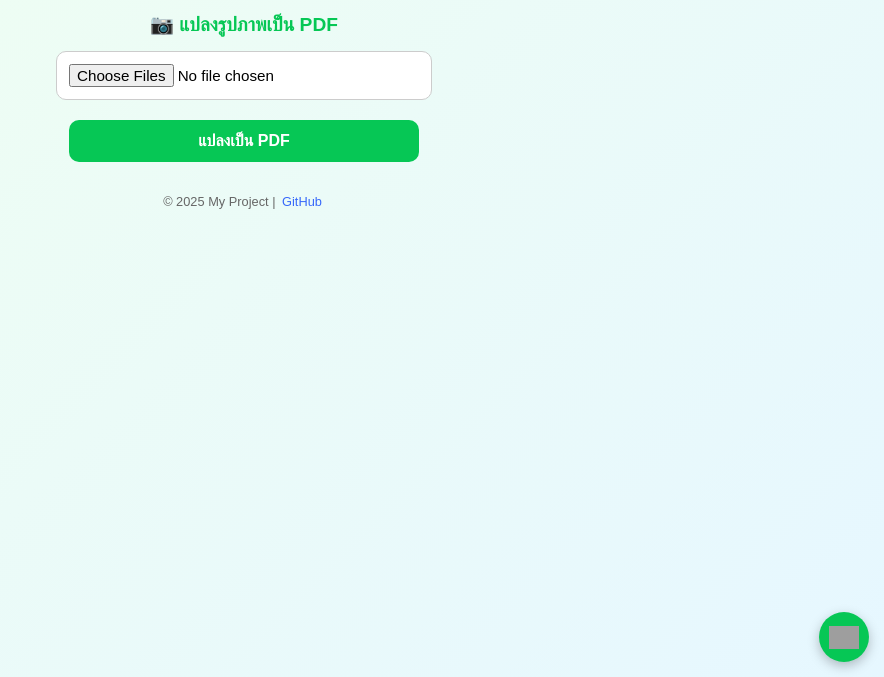
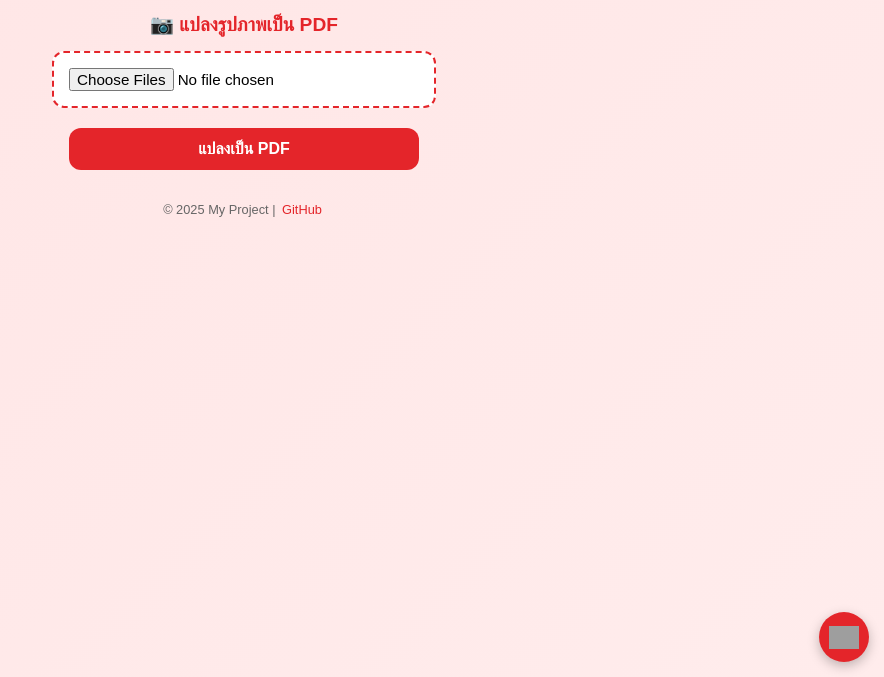
Before and after one commit to sekartwork-creator/otkpdf, a plain HTML site: page index.html in a window 1280 px wide. Shown: the part 123-800 px from the top of the page, without its empty margins (396-1280 px from the left). Drawn offline with nearby package versions, Linux system fonts and the light colour scheme; grey boxes are pictures that could not be loaded.

Commit message:
Update index.html

```diff
--- a/index.html
+++ b/index.html
@@ -10,7 +10,7 @@
     margin: 0;
     padding: 15px;
     font-family: 'Kanit', sans-serif;
-    background: linear-gradient(135deg, #f0fff0, #e6f7ff);
+    background: linear-gradient(135deg, #ffe5e5, #ffecec);
     display: flex;
     flex-direction: column;
     align-items: center;
@@ -21,29 +21,31 @@
 
   .logo-container { text-align: center; margin-bottom: 15px; }
   .logo-container img { width: 80px; height: auto; margin-bottom: 5px; }
-  .logo-container h3 { color:#06C755; font-weight:700; margin:0; font-size:1.3rem; }
-  h1 { color:#06C755; font-weight:700; margin-bottom:15px; text-align:center; font-size:1.2rem; }
+  .logo-container h3 { color:#e4252a; font-weight:700; margin:0; font-size:1.3rem; }
+  h1 { color:#e4252a; font-weight:700; margin-bottom:15px; text-align:center; font-size:1.2rem; }
 
   input[type=file] {
-    width: 100%; max-width:350px; padding:12px; margin-bottom:12px;
-    border:1.5px solid #ccc; border-radius:10px; font-size:0.95rem; background:#fff;
+    width: 100%; max-width:350px; padding:15px; margin-bottom:12px;
+    border:2px dashed #e4252a; border-radius:12px;
+    font-size:0.95rem; background:#fff; text-align:center;
     outline:none; cursor:pointer; transition:.3s;
   }
-  input[type=file]:focus { border-color:#06C755; box-shadow:0 0 6px rgba(6,199,85,.3); }
+  input[type=file]:hover { background:#ffe5e5; }
+  input[type=file]:focus { border-color:#b31920; box-shadow:0 0 6px rgba(228,37,42,0.3); }
 
   .btn {
-    width:100%; max-width:350px; padding:12px; border:none; border-radius:10px;
-    background-color:#06C755; color:#fff; font-size:1rem; font-weight:700;
+    width:100%; max-width:350px; padding:12px; border:none; border-radius:12px;
+    background-color:#e4252a; color:#fff; font-size:1rem; font-weight:700;
     cursor:pointer; margin-top:8px; text-align:center; transition:.3s;
   }
-  .btn:hover { background-color:#049645; transform:translateY(-1px); }
+  .btn:hover { background-color:#b31920; transform:translateY(-1px); }
 
   #result { text-align:center; font-size:1rem; font-weight:700; margin-top:12px; }
-  .success { color: green; }
+  .success { color: #e4252a; }
   .error { color: red; }
 
   footer { margin-top:20px; font-size:0.8rem; color:#666; text-align:center; }
-  footer a { color:#3768fa; text-decoration:none; margin:0 3px; }
+  footer a { color:#e4252a; text-decoration:none; margin:0 3px; }
   footer a:hover { text-decoration:underline; }
 
   /* Floating Camera Button */
@@ -54,7 +56,7 @@
     width:50px;
     height:50px;
     border-radius:50%;
-    background-color:#06C755;
+    background-color:#e4252a;
     background-image: url('https://cdn-icons-png.flaticon.com/512/337/337946.png');
     background-size: 60%;
     background-repeat: no-repeat;
@@ -64,7 +66,7 @@
     transition:.3s;
     z-index:1000;
   }
-  .floating-btn:hover { background-color:#049645; transform:translateY(-2px); }
+  .floating-btn:hover { background-color:#b31920; transform:translateY(-2px); }
 
   /* Share submenu */
   .share-submenu {
@@ -170,11 +172,9 @@ async function makePDF() {
   const pdfBlob = pdf.output("blob");
   const driveUrl = await uploadPDFToDrive(pdfBlob);
 
-  // แสดงลิงก์ดาวน์โหลด
   document.getElementById('result').innerHTML =
     `<a href="${driveUrl}" target="_blank" class='success'>📥 ดาวน์โหลด PDF</a>`;
 
-  // แสดงเมนูแชร์
   const shareMenu = document.getElementById('shareMenu');
   shareMenu.style.display = 'flex';
   document.getElementById('shareFb').href = `https://www.facebook.com/sharer/sharer.php?u=${encodeURIComponent(driveUrl)}`;
```
